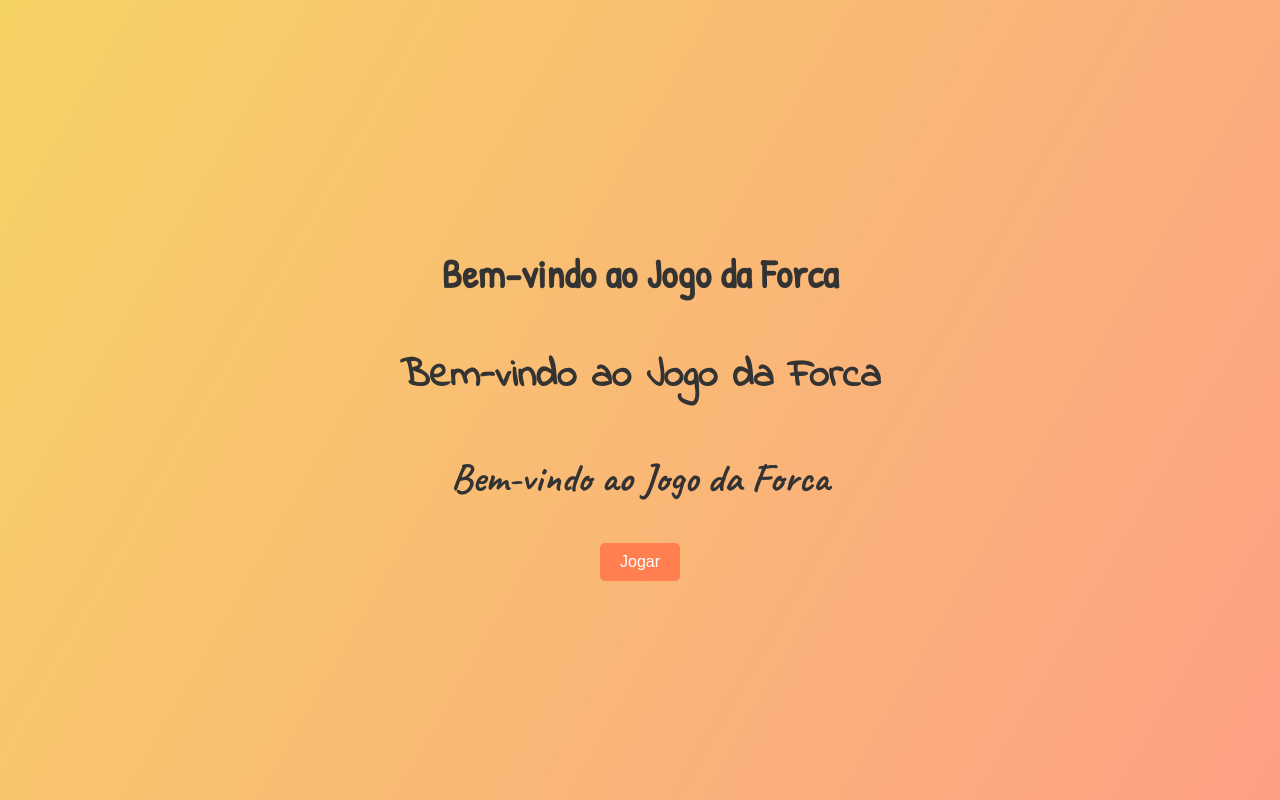
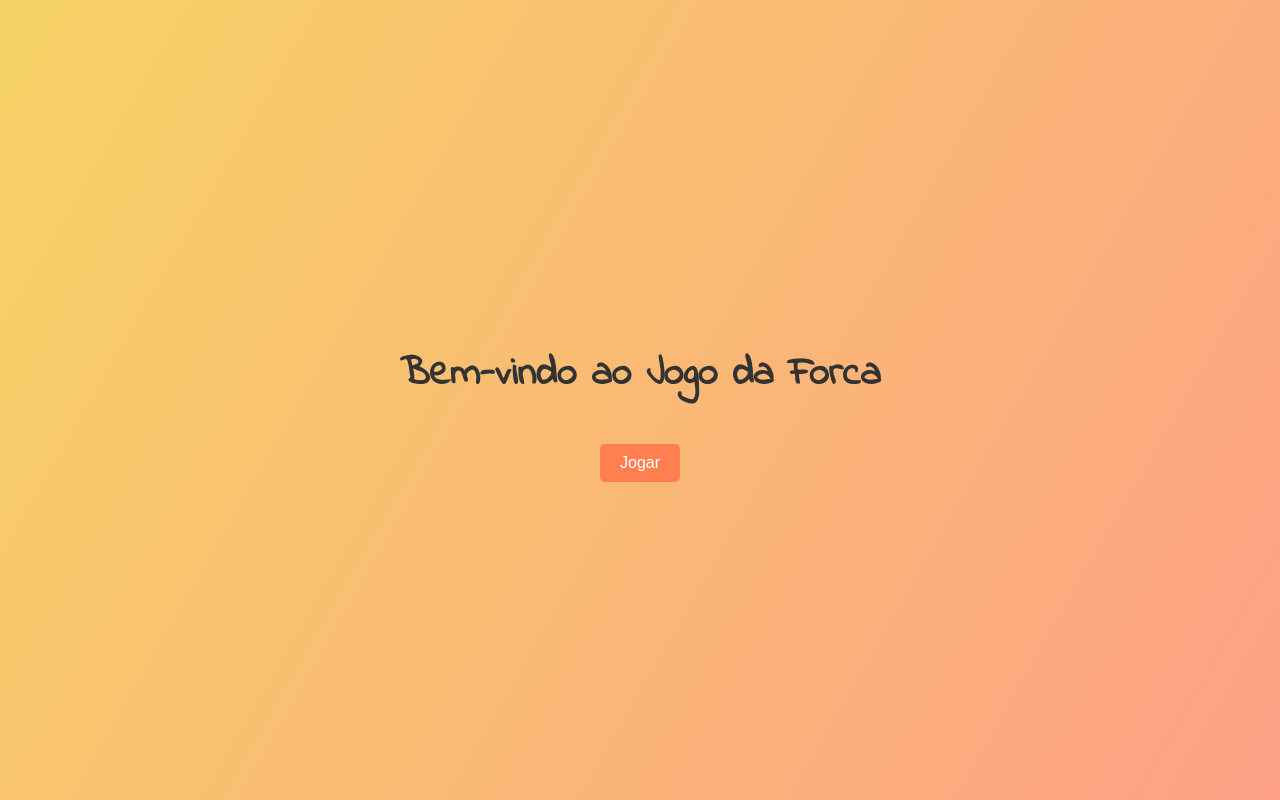
Before and after one commit to lizandraRuiz/forca, a plain HTML site: page index.html in a window 1280 px wide. Drawn offline with Linux system fonts and the light colour scheme.

Commit message:
Initial commit

```diff
--- a/index.html
+++ b/index.html
@@ -4,15 +4,12 @@
     <meta charset="UTF-8">
     <meta name="viewport" content="width=device-width, initial-scale=1.0">
     <title>Jogo da Forca</title>
-    <link href="https://fonts.googleapis.com/css2?family=Roboto:wght@400;700&display=swap" rel="stylesheet">
-    <link href="https://fonts.googleapis.com/css2?family=Caveat:wght@400..700&family=Indie+Flower&family=Patrick+Hand&display=swap" rel="stylesheet">
+    <link href="https://fonts.googleapis.com/css2?family=Indie+Flower&display=swap" rel="stylesheet">
     <link rel="stylesheet" href="style.css">
 </head>
 <body>
     <div id="startScreen" class="screen">
-        <h1 class="font1">Bem-vindo ao Jogo da Forca</h1>
-        <h1 class="font2">Bem-vindo ao Jogo da Forca</h1>
-        <h1 class="font3">Bem-vindo ao Jogo da Forca</h1>
+        <h1>Bem-vindo ao Jogo da Forca</h1>
         <button id="startButton">Jogar</button>
     </div>
     <div id="gameScreen" class="screen" style="display: none;">
--- a/style.css
+++ b/style.css
@@ -1,7 +1,7 @@
-@import url('https://fonts.googleapis.com/css2?family=Roboto:wght@400;700&display=swap');
+@import url('https://fonts.googleapis.com/css2?family=Indie+Flower&display=swap');
 
 body {
-    font-family: 'Roboto', sans-serif;
+    font-family: 'Indie Flower', cursive;
     background: linear-gradient(120deg, #f6d365 0%, #fda085 100%);
     margin: 0;
     padding: 0;
@@ -126,15 +126,3 @@ button:hover {
     font-size: 1.5em;
     color: #ff3333;
 }
-
-.font1{
-    font-family: "Patrick Hand", cursive;
-}
-
-.font2{
-    font-family: "Indie Flower", cursive;
-}
-
-.font3{
-    font-family: "Caveat", cursive;
-}
```
